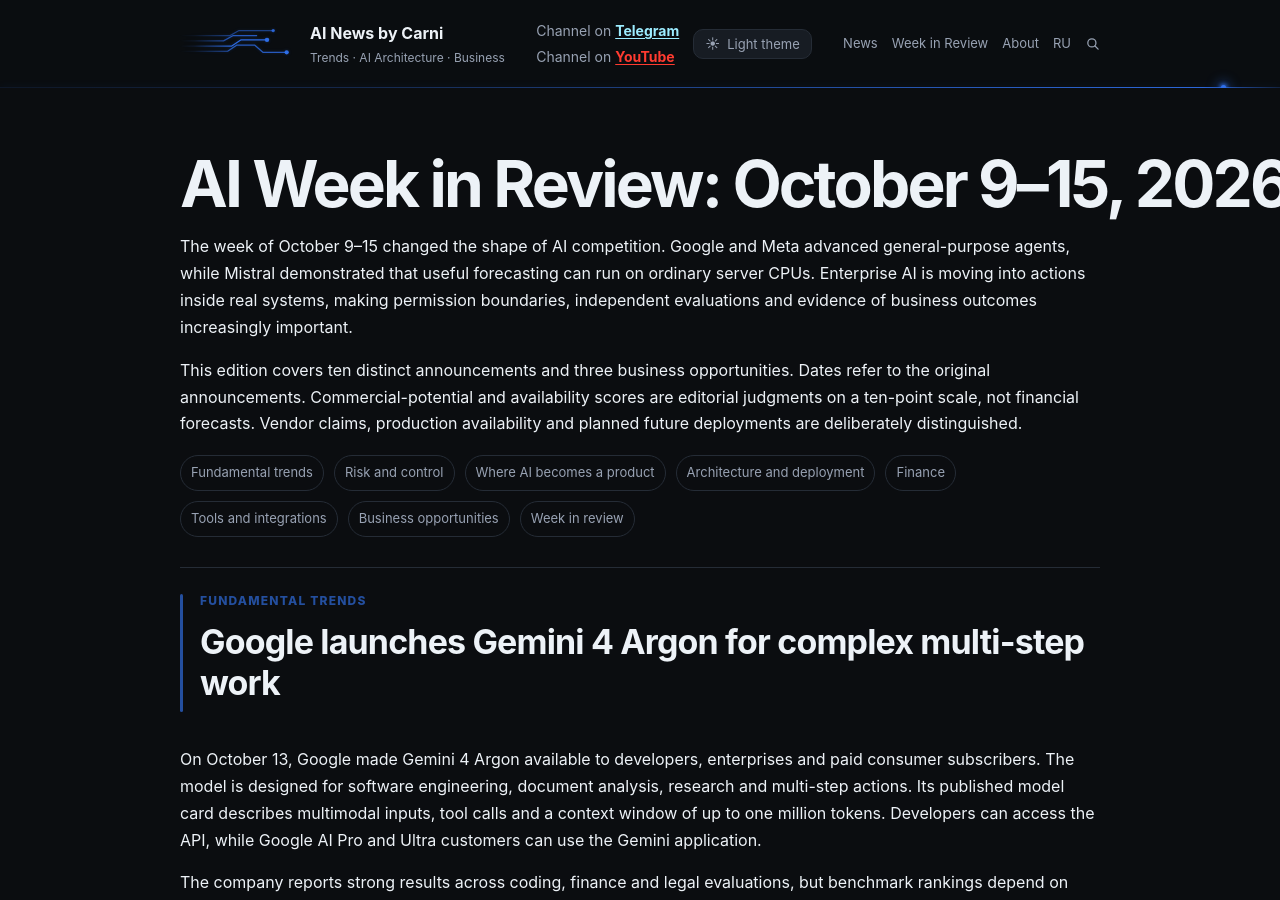
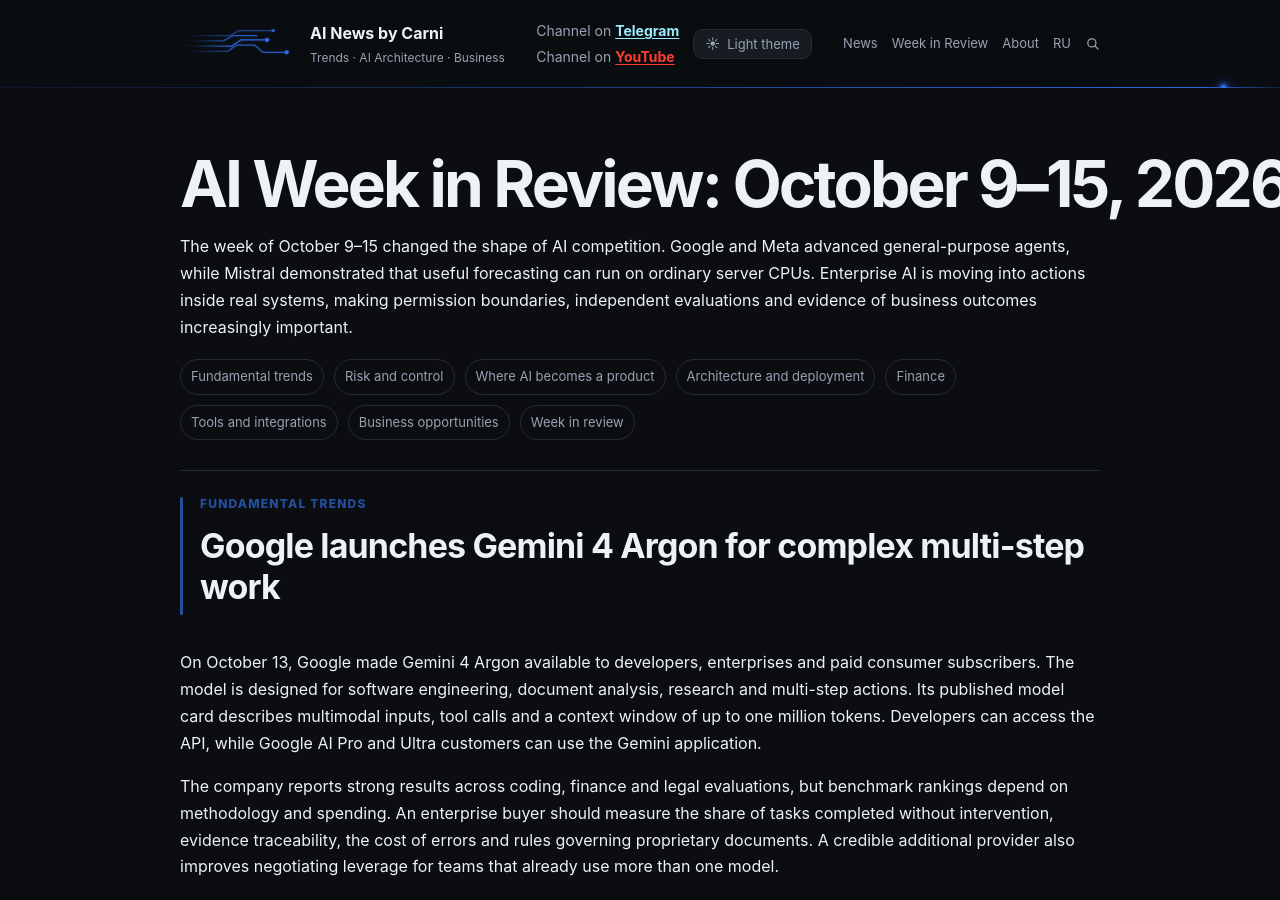
Before and after one commit to DmitryCarni/ai-news-by-carni, a Jekyll site: the page built from en/weekly/2026-W42.md, in a window 1280 px wide and 900 px high. Built offline with Jekyll 4.4.1, drawn with Linux system fonts in a browser that asks for light colours.

Commit message:
Remove internal-sounding editorial notice from English W42

```diff
--- a/en/weekly/2026-W42.md
+++ b/en/weekly/2026-W42.md
@@ -18,8 +18,6 @@ translation_url: /weekly/2026-W42/
 
 
 The week of October 9–15 changed the shape of AI competition. Google and Meta advanced general-purpose agents, while Mistral demonstrated that useful forecasting can run on ordinary server CPUs. Enterprise AI is moving into actions inside real systems, making permission boundaries, independent evaluations and evidence of business outcomes increasingly important.
-
-This edition covers ten distinct announcements and three business opportunities. Dates refer to the original announcements. Commercial-potential and availability scores are editorial judgments on a ten-point scale, not financial forecasts. Vendor claims, production availability and planned future deployments are deliberately distinguished.
 
 <div class="report-nav">
 <a href="#fundamental">Fundamental trends</a>
```
